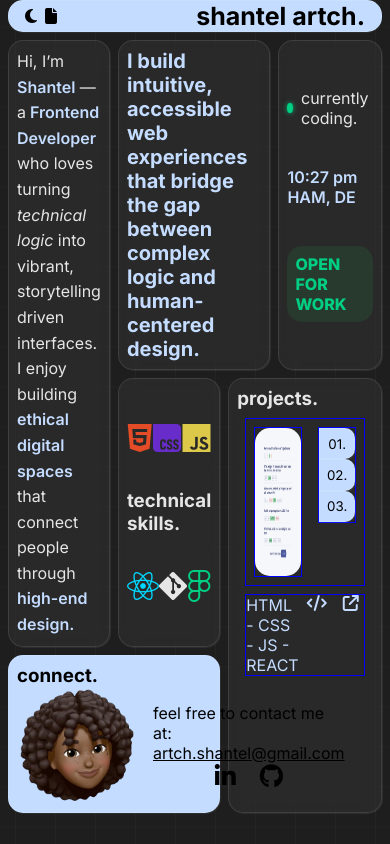
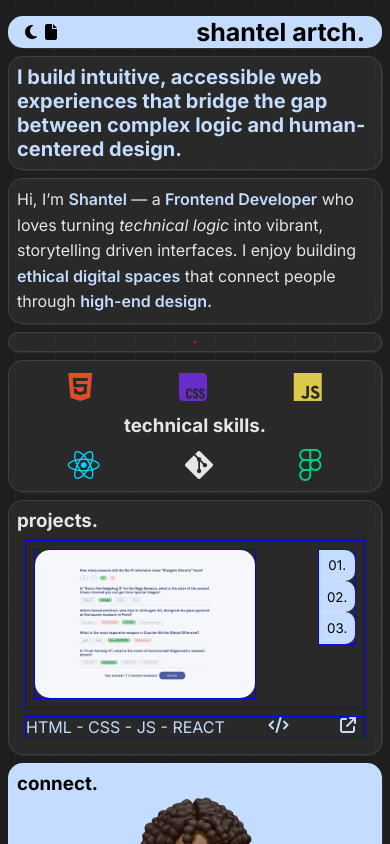
Before and after one commit to shantel1111/v2, a React (Vite) app: page / in a window 390 px wide. Shown: the top 844 px of the page. Built offline with nearby package versions, Linux system fonts and the light colour scheme.

Commit message:
Mobile first design fixes

```diff
--- a/src/components/StatusCard.jsx
+++ b/src/components/StatusCard.jsx
@@ -21,20 +21,29 @@ export default function StatusCard() {
 
   return (
     <>
-      <div className="status">
-        <div className="status-dot">
-          <div className="status-dot-active"></div>
+      <div className="status-container">
+        <div className="status"></div>
+        <div className="time"></div>
+      </div>
+    </>
+  );
+}
+
+{
+  /* <div className="status">
+        <div>
+          <div className="status-dot">
+            <div className="status-dot-active"></div>
+          </div>
+          <p>currently coding.</p>
         </div>
-        <p>currently coding.</p>
+
+        <p className="open-cta">OPEN FOR WORK</p>
       </div>
 
       <div className="local-time">
         <span className="current-time">
           {formatter.format(currentTime)} HAM, DE{" "}
         </span>
-      </div>
-
-      <p className="open-cta">OPEN FOR WORK</p>
-    </>
-  );
+      </div> */
 }
--- a/src/styles/App.css
+++ b/src/styles/App.css
@@ -32,7 +32,7 @@ body {
     justify-content: center;
     place-items: center;
 
-    max-width: 800px;
+    max-width: 850px;
     min-height: 100vh;
 
     margin: 0 auto;
--- a/src/styles/Bento.css
+++ b/src/styles/Bento.css
@@ -10,14 +10,16 @@ img {
 
 .grid-container {
   display: grid;
-  grid-auto-columns: 1fr;
-  grid-auto-rows: auto 1fr;
+  grid-template-columns: 1fr;
   gap: 0.5em;
   grid-template-areas:
-    "box-1 box-2 box-2 box-3"
-    "box-1 box-4 box-5 box-5"
-    "box-6 box-6 box-5 box-5";
-  margin-top: 0.5em;
+    "box-2"
+    "box-1"
+    "box-3"
+    "box-4"
+    "box-5"
+    "box-6";
+  margin: 0.5em 0 1em 0;
 }
 
 .grid-item {
@@ -29,6 +31,7 @@ img {
   padding: 0.5em;
   transition: transform ease-in-out 0.5s;
   height: 100%;
+  width: 100%;
 }
 
 .grid-item:hover {
@@ -58,6 +61,7 @@ img {
 
 .tech-card h3 {
   align-self: center;
+  padding: 0.5em;
 }
 
 .tech-stack1,
@@ -65,6 +69,7 @@ img {
   display: flex;
   align-items: center;
   justify-content: space-around;
+  padding: 0.5em;
 }
 
 .html-icon {
@@ -96,7 +101,9 @@ img {
 
 .status {
   display: flex;
+  flex-direction: column;
   align-items: center;
+  border: 1px solid red;
 }
 
 .status-dot,
@@ -133,6 +140,14 @@ img {
   }
 }
 
+.open-cta {
+  color: rgb(0, 207, 131);
+  background-color: rgba(34, 197, 94, 0.1);
+  font-weight: 800;
+  padding: 0.5em;
+  border-radius: 15px;
+}
+
 .current-time {
   color: rgb(196, 220, 255);
   font-size: 1em;
@@ -155,14 +170,6 @@ img {
   padding: 0 0.5em;
 }
 
-.open-cta {
-  color: rgb(0, 207, 131);
-  background-color: rgba(34, 197, 94, 0.1);
-  font-weight: 800;
-  padding: 0.5em;
-  border-radius: 15px;
-}
-
 .project-img {
   height: 150px;
   border: 1px solid blue;
@@ -174,7 +181,6 @@ img {
 }
 
 .project-tabs {
-  /* height: 20px; */
   border: 1px solid blue;
   display: flex;
   flex-direction: column;
@@ -220,6 +226,9 @@ img {
 
 .contact-container {
   display: flex;
+  flex-direction: column;
+  justify-content: center;
+  align-items: center;
 }
 
 .contact-links {
@@ -237,3 +246,12 @@ img {
 .contact-links a {
   color: unset;
 }
+
+/* grid-auto-columns: 1fr;
+  grid-auto-rows: auto 1fr;
+  gap: 0.5em;
+  grid-template-areas:
+    "box-1 box-2 box-2 box-3"
+    "box-1 box-4 box-5 box-5"
+    "box-6 box-6 box-5 box-5";
+  margin-top: 0.5em; */
--- a/src/styles/Header.css
+++ b/src/styles/Header.css
@@ -10,6 +10,7 @@ header {
   box-shadow: 0 1px 1px rgba(200, 200, 200, 0.1);
 
   padding: 0 1em;
+  margin-top: 1em;
 }
 
 header i {
```
